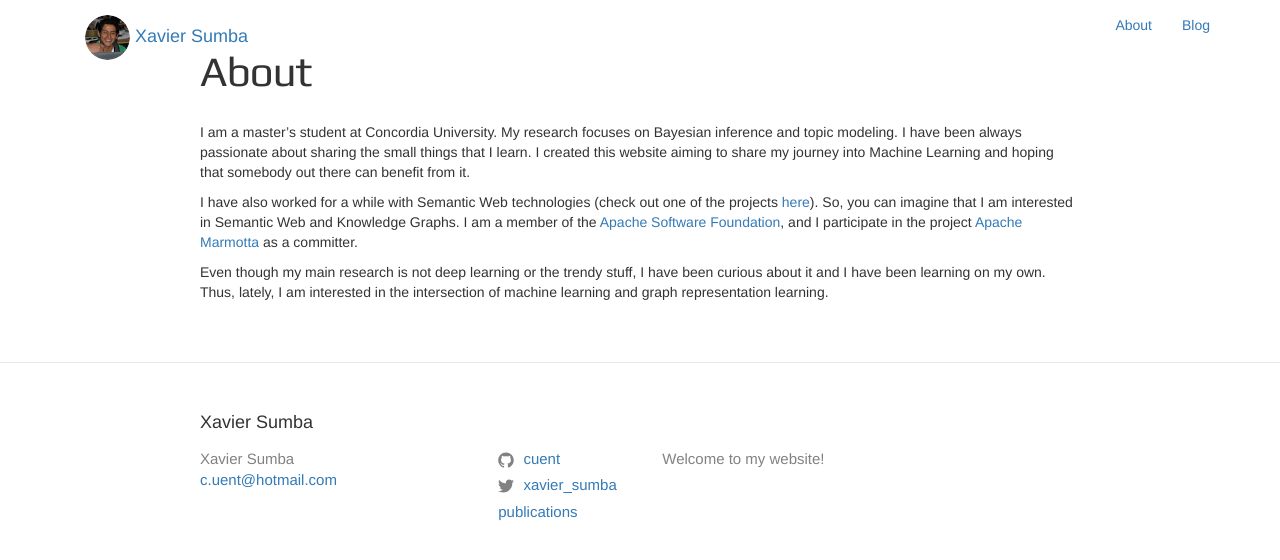
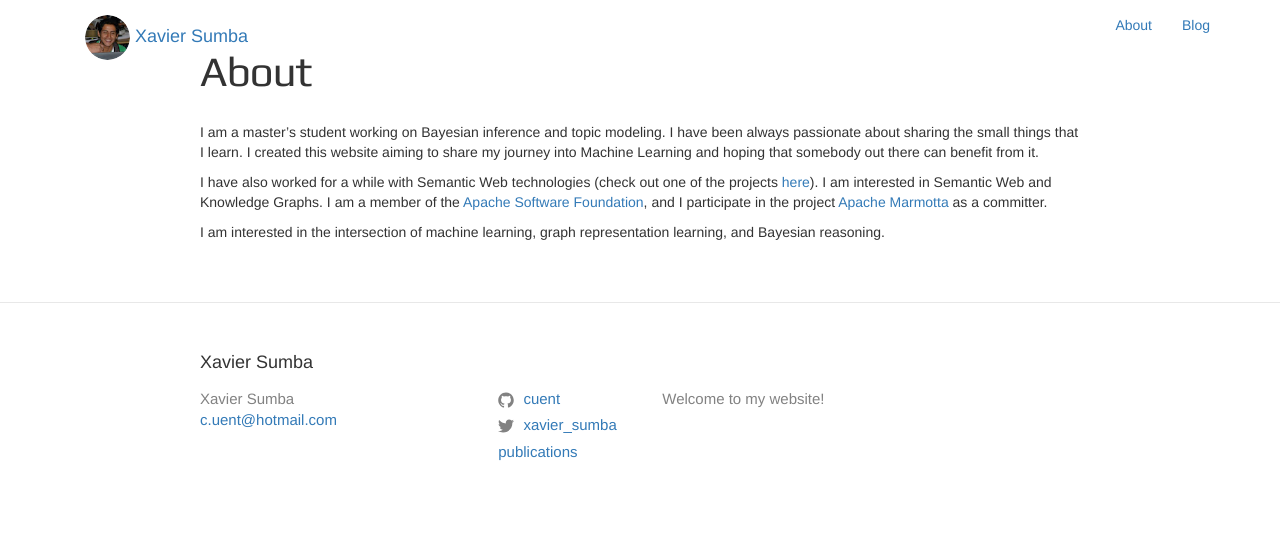
Before and after one commit to cuent/cuent.github.io, a Jekyll site: the page built from pages/about.md, in a window 1280 px wide. Shown: the top 560 px of the page. Built offline with Jekyll 4.4.1, drawn with Linux system fonts in a browser that asks for light colours; nearby versions of some CDN libraries; a style sheet for code colours, icons or effects is not loaded.

Commit message:
Update about.md

```diff
--- a/pages/about.md
+++ b/pages/about.md
@@ -4,8 +4,8 @@ title: About
 permalink: /about/
 ---
 
-I am a master's student at Concordia University. My research focuses on Bayesian inference and topic modeling. I have been always passionate about sharing the small things that I learn. I created this website aiming to share my journey into Machine Learning and hoping that somebody out there can benefit from it.
+I am a master's student working on Bayesian inference and topic modeling. I have been always passionate about sharing the small things that I learn. I created this website aiming to share my journey into Machine Learning and hoping that somebody out there can benefit from it.
 
-I have also worked for a while with Semantic Web technologies (check out one of the projects [here](https://redi.cedia.edu.ec/)). So, you can imagine that I am interested in Semantic Web and Knowledge Graphs. I am a member of the [Apache Software Foundation](https://www.apache.org/), and I participate in the project [Apache Marmotta](http://marmotta.apache.org/) as a committer.
+I have also worked for a while with Semantic Web technologies (check out one of the projects [here](https://redi.cedia.edu.ec/)). I am interested in Semantic Web and Knowledge Graphs. I am a member of the [Apache Software Foundation](https://www.apache.org/), and I participate in the project [Apache Marmotta](http://marmotta.apache.org/) as a committer.
 
-Even though my main research is not deep learning or the trendy stuff, I have been curious about it and I have been learning on my own. Thus, lately, I am interested in the intersection of machine learning and graph representation learning.
+I am interested in the intersection of machine learning, graph representation learning, and Bayesian reasoning.
```
